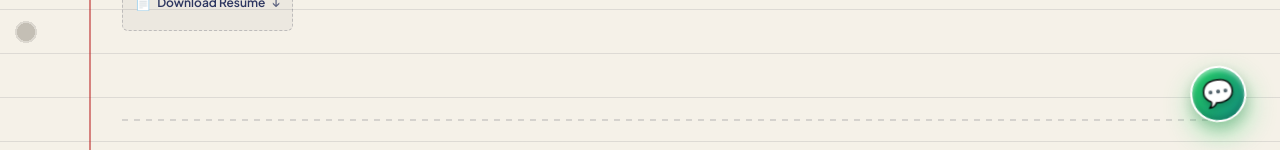
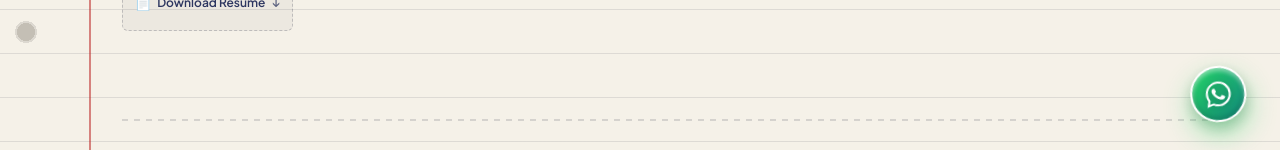
Before and after one commit to fazil-firoz/NoteBook-Portfolio, a React (Vite) app: page / in a window 1280 px wide. Shown: the part 650-800 px from the top of the page. Built offline with nearby package versions, Linux system fonts and the light colour scheme.

Commit message:
style: replace emoji with official WhatsApp SVG icon on floating 3D swaying button

```diff
--- a/src/App.css
+++ b/src/App.css
@@ -1354,13 +1354,15 @@ body {
     inset 0 4px 6px rgba(255, 255, 255, 0.6);
 }
 
-.wa-3d-icon {
-  font-size: 26px;
-  filter: drop-shadow(0 2px 4px rgba(0, 0, 0, 0.25));
+.wa-3d-svg {
+  width: 30px;
+  height: 30px;
+  color: #ffffff;
+  filter: drop-shadow(0 2px 4px rgba(0, 0, 0, 0.3));
   transition: transform 0.3s ease;
 }
 
-.nb-whatsapp-3d-btn:hover .wa-3d-icon {
+.nb-whatsapp-3d-btn:hover .wa-3d-svg {
   transform: scale(1.15) rotate(-10deg);
 }
 
--- a/src/App.jsx
+++ b/src/App.jsx
@@ -42,7 +42,7 @@ export default function App() {
         <ContactSection />
       </main>
 
-      {/* Floating 3D WhatsApp Icon Button (Swaying Left-Right Motion + 3D Projection) */}
+      {/* Floating 3D Official WhatsApp Icon Button */}
       <a
         href="https://wa.me/919048634881"
         target="_blank"
@@ -51,7 +51,9 @@ export default function App() {
         title="Chat on WhatsApp (+91 90486 34881)"
         aria-label="Chat on WhatsApp"
       >
-        <span className="wa-3d-icon" aria-hidden="true">💬</span>
+        <svg viewBox="0 0 24 24" width="28" height="28" fill="currentColor" className="wa-3d-svg" aria-hidden="true">
+          <path d="M12.012 2c-5.506 0-9.989 4.478-9.99 9.984 0 1.763.459 3.486 1.332 5.006L2 22l5.127-1.335c1.472.802 3.136 1.225 4.88 1.226h.005c5.504 0 9.988-4.479 9.989-9.985 0-2.668-1.037-5.176-2.923-7.062A9.927 9.927 0 0 0 12.012 2zm0 18.328h-.004c-1.5-.001-2.97-.403-4.253-1.164l-.305-.181-3.16.823.842-3.08-.201-.318A8.307 8.307 0 0 1 3.69 11.99c0-4.588 3.733-8.321 8.324-8.321 2.222 0 4.312.866 5.88 2.436a8.27 8.27 0 0 1 2.432 5.882c0 4.589-3.733 8.322-8.314 8.322zm4.562-6.234c-.25-.125-1.48-.73-1.71-.813-.23-.083-.398-.125-.565.125-.167.25-.648.813-.794.979-.146.167-.292.188-.542.063a6.852 6.852 0 0 1-2.013-1.242 7.55 7.55 0 0 1-1.393-1.734c-.146-.25-.016-.385.109-.51.113-.112.25-.292.375-.438.125-.146.167-.25.25-.417.083-.167.042-.313-.021-.438-.063-.125-.565-1.356-.774-1.857-.204-.489-.411-.423-.565-.431l-.481-.008c-.167 0-.438.063-.668.313-.23.25-.877.856-.877 2.088 0 1.232.898 2.422 1.023 2.589.125.167 1.767 2.7 4.28 3.785.598.258 1.065.412 1.43.528.601.191 1.148.164 1.58.1.482-.072 1.48-.605 1.688-1.189.208-.584.208-1.084.146-1.189-.063-.105-.23-.167-.48-.292z"/>
+        </svg>
       </a>
     </>
   )
```
